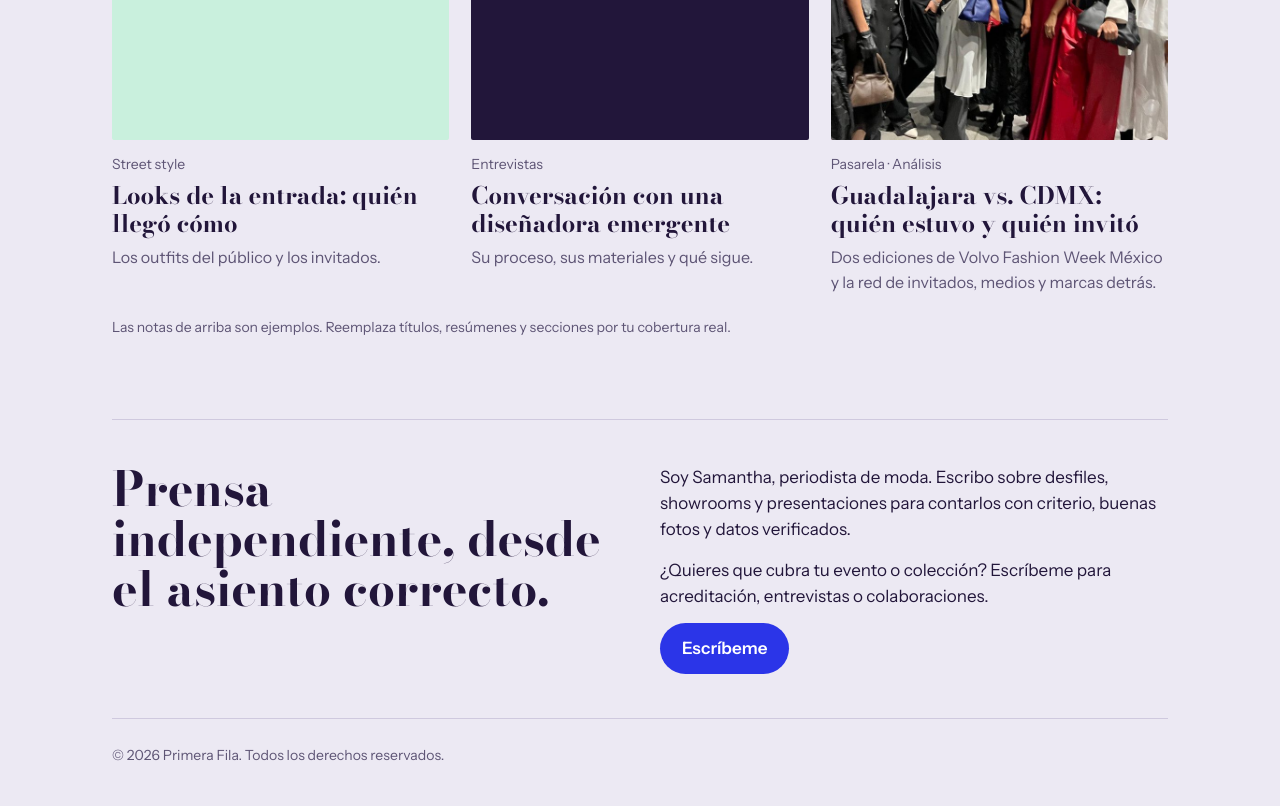
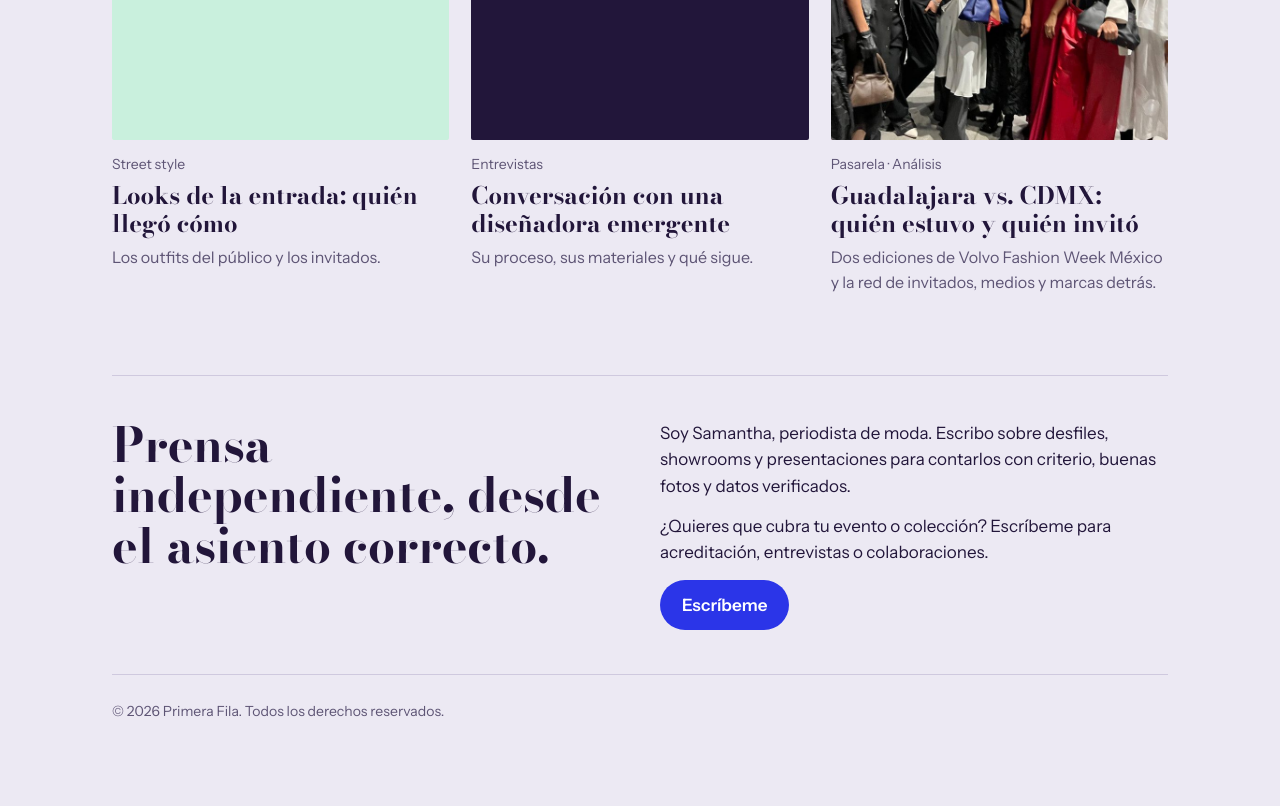
Before and after one commit to disenosam/Enprimerafila.mx, a plain HTML site: page index.html in a window 1280 px wide. Shown: the part 1600-2406 px from the top of the page. After the commit the page ends 2363 px from the top, so only its background shows below. Drawn offline with nearby package versions, Linux system fonts and the light colour scheme.

Commit message:
Remove placeholder note from index.html
Removed placeholder note from the main section of the HTML.

```diff
--- a/index.html
+++ b/index.html
@@ -106,7 +106,6 @@ footer{padding:26px 0 40px;border-top:1px solid var(--line);font-size:14px;color
     <a class="post" href="#" data-s="entrevistas"><div class="pic c"></div><small>Entrevistas</small><h3>Conversación con una diseñadora emergente</h3><p>Su proceso, sus materiales y qué sigue.</p></a>
     <a class="post" href="articulo2.html" data-s="pasarela"><div class="pic b"><img src="portada-articulo2.jpg" alt="Grupo de modelos posando juntas en el backstage de Volvo Fashion Week México" width="900" height="900" loading="lazy"></div><small>Pasarela · Análisis</small><h3>Guadalajara vs. CDMX: quién estuvo y quién invitó</h3><p>Dos ediciones de Volvo Fashion Week México y la red de invitados, medios y marcas detrás.</p></a>
   </main>
-  <p class="note">Las notas de arriba son ejemplos. Reemplaza títulos, resúmenes y secciones por tu cobertura real.</p>
 
   <section class="about" id="acerca">
     <h2>Prensa independiente, desde el asiento correcto.</h2>
```
